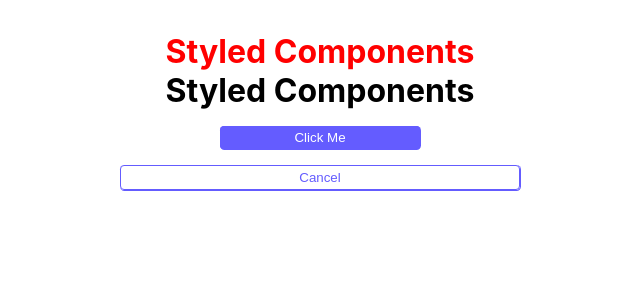
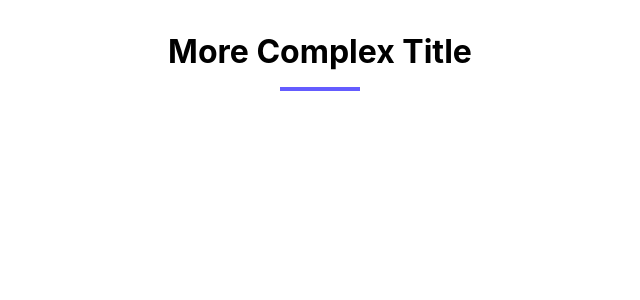
Before and after one commit to salammohamadi/feel-pretty-with-styled-components, a React (Create React App) app: page / in a window 1280 px wide. Shown: the top 300 px of the page, without its empty margins (320-960 px from the left). Built offline with nearby package versions, Linux system fonts and the light colour scheme; the HTML template or start-up script is replaced by a standard one.

Commit message:
use styled components as wrapper around other react components

```diff
--- a/src/App.js
+++ b/src/App.js
@@ -1,13 +1,9 @@
-import BasicTitle from './components/BasicTitle';
-import { DefaultButton, HipsterButton } from './components/Button';
+import ComplexTitle from './components/ComplexTitle';
 
 function App() {
   return (
     <div style={{ padding: '2rem' }}>
-      <BasicTitle special>styled components</BasicTitle>
-      <BasicTitle>styled components</BasicTitle>
-      <DefaultButton>click me</DefaultButton>
-      <HipsterButton>cancel</HipsterButton>
+      <ComplexTitle title='more complex title' />
     </div>
   );
 }
--- /dev/null
+++ b/src/components/ComplexTitle.js
@@ -0,0 +1,27 @@
+import React from 'react';
+import styled from 'styled-components';
+
+const ComplexTitle = ({ title }) => {
+  return (
+    <Wrapper>
+      <h1>{title}</h1>
+      <div className='underline'></div>
+    </Wrapper>
+  );
+};
+
+const Wrapper = styled.div`
+  h1 {
+    text-align: center;
+    text-transform: capitalize;
+  }
+
+  .underline {
+    width: 5rem;
+    height: 0.25rem;
+    background-color: #645cff;
+    margin: 1rem auto;
+  }
+`;
+
+export default ComplexTitle;
```
